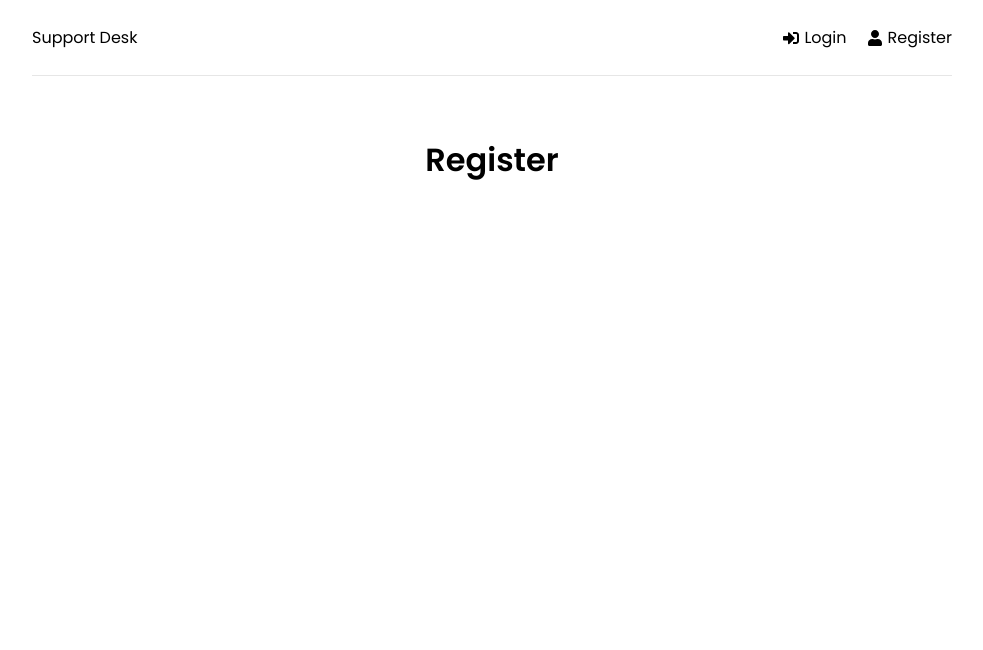
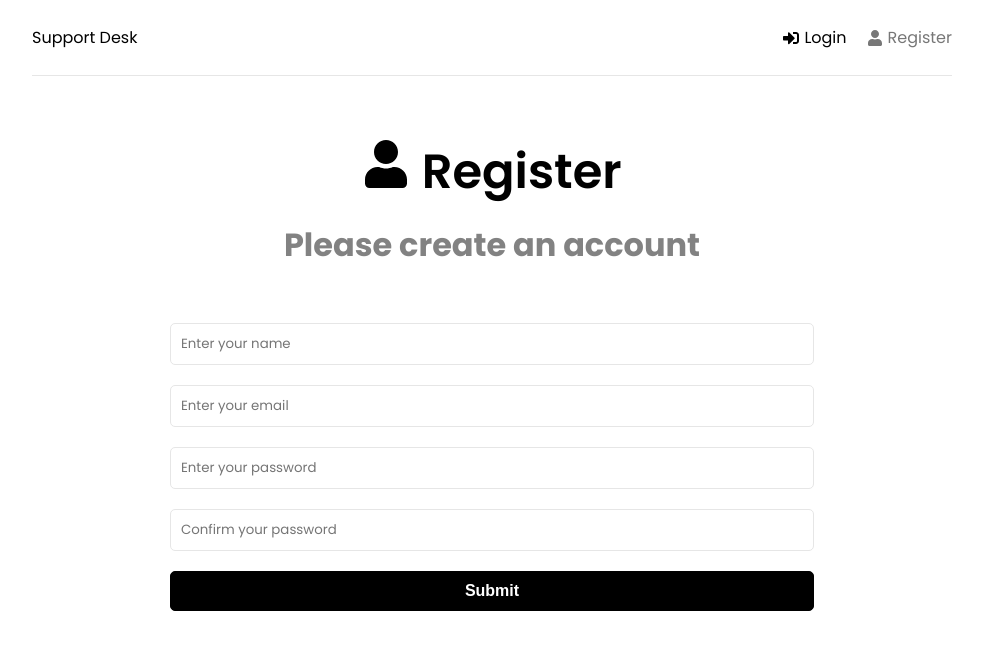
Before and after one commit to frankvazk/support-tickets, a React (Create React App) app in the folder frontend/: page /register in a window 1280 px wide. Shown: the top 650 px of the page, without its empty margins (148-1131 px from the left). Built offline with nearby package versions, Linux system fonts and the light colour scheme.

Commit message:
Home, Login, Register UI

```diff
--- a/frontend/src/App.js
+++ b/frontend/src/App.js
@@ -3,6 +3,8 @@
 import Home from "./pages/Home";
 import Login from "./pages/Login";
 import Register from "./pages/Register";
+import { ToastContainer } from "react-toastify";
+import "react-toastify/dist/ReactToastify.css";
 
 function App() {
   return (
@@ -17,6 +19,7 @@
           </Routes>
         </div>
       </BrowserRouter>
+      <ToastContainer />
     </>
   );
 }
--- a/frontend/src/components/Header.jsx
+++ b/frontend/src/components/Header.jsx
@@ -1,25 +1,25 @@
 import React from "react";
 import { FaSignInAlt, FaUser } from "react-icons/fa";
-import { Link } from "react-router-dom";
+import { Link, NavLink } from "react-router-dom";
 
 const Header = () => {
   return (
     <header className="header">
       <div className="logo">
-        <Link to="/">Support Desk</Link>
+        <NavLink to="/">Support Desk</NavLink>
       </div>
       <ul>
         <li>
-          <Link to="/login">
+          <NavLink to="/login">
             <FaSignInAlt />
             Login
-          </Link>
+          </NavLink>
         </li>
         <li>
-          <Link to="/register">
+          <NavLink to="/register">
             <FaUser />
             Register
-          </Link>
+          </NavLink>
         </li>
       </ul>
     </header>
--- a/frontend/src/index.css
+++ b/frontend/src/index.css
@@ -67,7 +67,8 @@
   align-items: center;
 }
 
-.header ul li a:hover {
+.header ul li a:hover,
+.header ul li a.active {
   color: #777;
 }
 
--- a/frontend/src/pages/Home.jsx
+++ b/frontend/src/pages/Home.jsx
@@ -1,7 +1,22 @@
 import React from "react";
+import { Link } from "react-router-dom";
+import { FaQuestionCircle, FaTicketAlt } from "react-icons/fa";
 
 const Home = () => {
-  return <h1>Home</h1>;
+  return (
+    <>
+      <section className="heading">
+        <h1>What do you need help with</h1>
+        <p>Please choose an option below</p>
+      </section>
+      <Link to="/new-ticket" className="btn btn-reverse btn-block">
+        <FaQuestionCircle /> Create a ticket
+      </Link>
+      <Link to="/tickets" className="btn btn-block">
+        <FaTicketAlt /> View my tickets
+      </Link>
+    </>
+  );
 };
 
 export default Home;
--- a/frontend/src/pages/Login.jsx
+++ b/frontend/src/pages/Login.jsx
@@ -1,7 +1,70 @@
 import React from "react";
+import { useState } from "react";
+import { FaSignInAlt } from "react-icons/fa";
+import { toast } from "react-toastify";
 
 const Login = () => {
-  return <h1>Login</h1>;
+  const [formData, setFormData] = useState({
+    email: "",
+    password: "",
+  });
+
+  const { email, password } = formData;
+
+  const onChange = (e) => {
+    setFormData((prevState) => ({
+      ...prevState,
+      [e.target.name]: e.target.value,
+    }));
+  };
+
+  const onSubmit = (e) => {
+    e.preventDefault();
+  };
+
+  return (
+    <>
+      <section className="heading">
+        <h1>
+          <FaSignInAlt /> Log In
+        </h1>
+        <p>Please log in to get support</p>
+      </section>
+      <section className="form">
+        <form onSubmit={onSubmit}>
+          <div className="form-group">
+            <input
+              type="email"
+              className="form-control"
+              id="email"
+              name="email"
+              value={email}
+              onChange={onChange}
+              placeholder="Enter your email"
+              required
+            />
+          </div>
+          <div className="form-group">
+            <input
+              type="password"
+              className="form-control"
+              id="password"
+              name="password"
+              value={password}
+              onChange={onChange}
+              placeholder="Enter your password"
+              required
+            />
+          </div>
+          <div className="form-group">
+            <button type="submit" className="btn btn-block">
+              Submit
+            </button>
+          </div>
+        </form>
+      </section>
+    </>
+  );
 };
 
 export default Login;
--- a/frontend/src/pages/Register.jsx
+++ b/frontend/src/pages/Register.jsx
@@ -1,7 +1,100 @@
 import React from "react";
+import { useState } from "react";
+import { FaUser } from "react-icons/fa";
+import { toast } from "react-toastify";
 
 const Register = () => {
-  return <h1>Register</h1>;
+  const [formData, setFormData] = useState({
+    name: "",
+    email: "",
+    password: "",
+    confirmPassword: "",
+  });
+
+  const { name, email, password, confirmPassword } = formData;
+
+  const onChange = (e) => {
+    setFormData((prevState) => ({
+      ...prevState,
+      [e.target.name]: e.target.value,
+    }));
+  };
+
+  const onSubmit = (e) => {
+    e.preventDefault();
+    if (password !== confirmPassword) {
+      toast.error("Passwords do not match!");
+      return;
+    }
+  };
+
+  return (
+    <>
+      <section className="heading">
+        <h1>
+          <FaUser /> Register
+        </h1>
+        <p>Please create an account</p>
+      </section>
+      <section className="form">
+        <form onSubmit={onSubmit}>
+          <div className="form-group">
+            <input
+              type="text"
+              className="form-control"
+              id="name"
+              name="name"
+              value={name}
+              onChange={onChange}
+              placeholder="Enter your name"
+              required
+            />
+          </div>
+          <div className="form-group">
+            <input
+              type="email"
+              className="form-control"
+              id="email"
+              name="email"
+              value={email}
+              onChange={onChange}
+              placeholder="Enter your email"
+              required
+            />
+          </div>
+          <div className="form-group">
+            <input
+              type="password"
+              className="form-control"
+              id="password"
+              name="password"
+              value={password}
+              onChange={onChange}
+              placeholder="Enter your password"
+              required
+            />
+          </div>
+          <div className="form-group">
+            <input
+              type="password"
+              className="form-control"
+              id="confirmPassword"
+              name="confirmPassword"
+              value={confirmPassword}
+              onChange={onChange}
+              placeholder="Confirm your password"
+              required
+            />
+          </div>
+          <div className="form-group">
+            <button type="submit" className="btn btn-block">
+              Submit
+            </button>
+          </div>
+        </form>
+      </section>
+    </>
+  );
 };
 
 export default Register;
```
